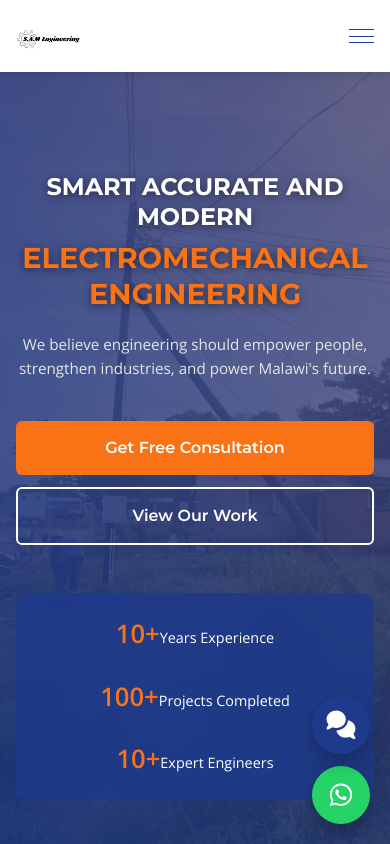
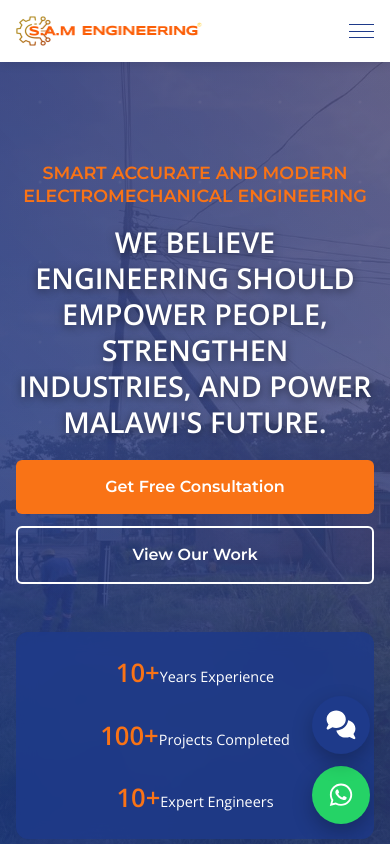
Before and after one commit to Emmanuel0017/samengineering, a React (Create React App) app: page / in a window 390 px wide. Shown: the top 844 px of the page. Built offline with nearby package versions, Linux system fonts and the light colour scheme.

Commit message:
changed the logo

```diff
--- a/src/components/Footer.css
+++ b/src/components/Footer.css
@@ -13,7 +13,6 @@
 
 .footer-section h4 {
   color: var(--white);
-  margin-bottom: 1.5rem;
   font-size: 1.2rem;
 }
 
@@ -21,22 +20,20 @@
   font-family: 'Montserrat', sans-serif;
   font-size: 1.5rem;
   font-weight: 700;
-  margin-bottom: 1rem;
   display: flex;
   align-items: center;
-  gap: 0.5rem;
 }
 
 .footer-logo img {
-  max-height: 200px;
-  position: absolute;
-  left: 4rem;
+  max-height: 50px;
+  max-width: 300px;
+  margin-top: -0.5rem;
 }
 
 .footer-description {
   color: var(--neutral-medium);
   margin-bottom: 1.5rem;
-  margin-top: 4rem;
+  margin-top: 1rem;
   line-height: 1.6;
 }
 
--- a/src/components/Footer.tsx
+++ b/src/components/Footer.tsx
@@ -12,8 +12,7 @@ const Footer: React.FC = () => {
         <div className="footer-content">
           <div className="footer-section">
             <div className="footer-logo">
-              <span className="logo-icon"></span>
-              <img src="./assets/logo/logo-dark.png" alt="logo" />
+              <img src="./assets/logo/SAM white LOGO.png" alt="logo" />
             </div>
             <p className="footer-description">
               Leading electromechanical contracting company providing innovative solutions
--- a/src/components/Header.css
+++ b/src/components/Header.css
@@ -23,7 +23,7 @@
 }
 
 .logo img {
-  height: 80px;
+  height: 40px;
   width: auto;
   max-width: 100%;
   object-fit: contain;
@@ -159,7 +159,7 @@
   }
 
   .logo img {
-    height: 40px;
+    height: 30px;
   }
 }
 
--- a/src/components/Header.tsx
+++ b/src/components/Header.tsx
@@ -50,7 +50,7 @@ const Header: React.FC = () => {
       <div className="container">
         <div className="header-content">
           <Link to="/" className="logo" onClick={closeMenu}>
-            <img src="assets/logo/logo.png" alt="S.A.M" />
+            <img src="assets/logo/samuel injini logo.png" alt="S.A.M" />
           </Link>
 
           <div className="nav-wrapper" ref={menuRef}>
--- a/src/components/Hero.css
+++ b/src/components/Hero.css
@@ -1,12 +1,12 @@
 /* =========================
    ROOT VARIABLES (fallback)
    ========================= */
-:root {
+/* :root {
   --dark-blue: #1e3a8a;
   --orange: #f97316;
   --white: #ffffff;
   --neutral-medium: #e5e5e5;
-}
+} */
 
 /* =========================
    HERO SECTION
@@ -64,7 +64,7 @@
 .hero-content {
   position: relative;
   z-index: 2;
-  max-width: 620px;
+  max-width: 800px;
   margin: 0 auto;
   text-align: center;
 }
@@ -72,7 +72,7 @@
 /* =========================
    TEXT
    ========================= */
-.hero-title {
+.hero-description {
   font-size: 2.2rem;
   font-weight: 700;
   line-height: 1.25;
@@ -81,19 +81,9 @@
   text-shadow: 0 2px 8px rgba(0, 0, 0, 0.5);
 }
 
-.highlight {
-  display: block;
-  margin-top: 0.5rem;
-  font-size: 2.6rem;
-  font-weight: 800;
-  color: var(--orange);
-}
-
-.hero-description {
-  font-size: 1.15rem;
-  color: var(--neutral-medium);
-  margin-bottom: 2.5rem;
-  line-height: 1.6;
+.hero-title {
+  font-size: 1.3rem;
+  color: #f97316;
 }
 
 /* =========================
@@ -183,15 +173,11 @@
   }
 
   .hero-title {
-    font-size: 2rem;
-  }
-
-  .highlight {
-    font-size: 2.2rem;
+    font-size: 1.3rem;
   }
 
   .hero-description {
-    font-size: 1.05rem;
+    font-size: 2rem;
   }
 
   .hero-stats {
@@ -209,15 +195,11 @@
   }
 
   .hero-title {
-    font-size: 1.5rem;
-  }
-
-  .highlight {
-    font-size: 1.8rem;
+    font-size: 1.1rem;
   }
 
   .hero-description {
-    font-size: 0.95rem;
+    font-size: 1.8rem;
   }
 
   .hero-actions {
--- a/src/components/Hero.tsx
+++ b/src/components/Hero.tsx
@@ -11,11 +11,11 @@ const Hero: React.FC = () => {
       <div className="container">
         <div className="hero-content">
           <div className="hero-text">
-            <h1 className="hero-title">
-              SMART ACCURATE AND MODERN <span className="highlight">ELECTROMECHANICAL ENGINEERING</span>
-            </h1>
+            <h2 className="hero-title">
+              SMART ACCURATE AND MODERN ELECTROMECHANICAL ENGINEERING
+            </h2>
             <p className="hero-description">
-              We believe engineering should empower people, strengthen industries, and power Malawi's future.
+              WE BELIEVE ENGINEERING SHOULD EMPOWER PEOPLE, STRENGTHEN INDUSTRIES, AND POWER MALAWI'S FUTURE.
             </p>
             <div className="hero-actions">
               <Link to="/contact" className="btn btn-primary hero-cta">
--- a/src/pages/ServicesPage.tsx
+++ b/src/pages/ServicesPage.tsx
@@ -13,7 +13,8 @@ import {
   faSolarPanel,
   faVideo,
   faHome,
-  faCogs
+  faCogs,
+  faLightbulb
 } from '@fortawesome/free-solid-svg-icons';
 
 interface ServiceDetail {
@@ -197,7 +198,46 @@ const ServicesPage: React.FC = () => {
       'Industrial production lines',
       'Factory upgrades'
     ]
-  }
+  },
+  {
+  id: 10,
+  icon: faBolt,
+  title: 'Energy Audit Services',
+  description: 'Comprehensive assessment of energy usage to improve efficiency, reduce costs, and optimize system performance.',
+  features: [
+    'Energy consumption analysis',
+    'Equipment efficiency evaluation',
+    'Power loss identification',
+    'Energy-saving recommendations',
+    'Performance monitoring reports'
+  ],
+  applications: [
+    'Commercial buildings',
+    'Industrial facilities',
+    'Residential properties',
+    'Government and public institutions'
+  ]
+},
+{
+  id: 11,
+  icon: faLightbulb,
+  title: 'Street Lighting Installation & Maintenance',
+  description: 'Professional installation and maintenance of street lighting systems for improved visibility, safety, and security.',
+  features: [
+    'Street light installation',
+    'LED lighting upgrades',
+    'Electrical cabling and connections',
+    'Routine inspection and maintenance',
+    'Fault detection and repair'
+  ],
+  applications: [
+    'Urban roads and highways',
+    'Residential areas',
+    'Industrial zones',
+    'Parks and public spaces'
+  ]
+}
+
 ];
 
 
```
Also changed, not shown: src/pages/ServicesPage.css (+2 -3 lines), public/assets/logo/SAM white LOGO.png (added), public/assets/logo/samuel injini logo.png (added).
